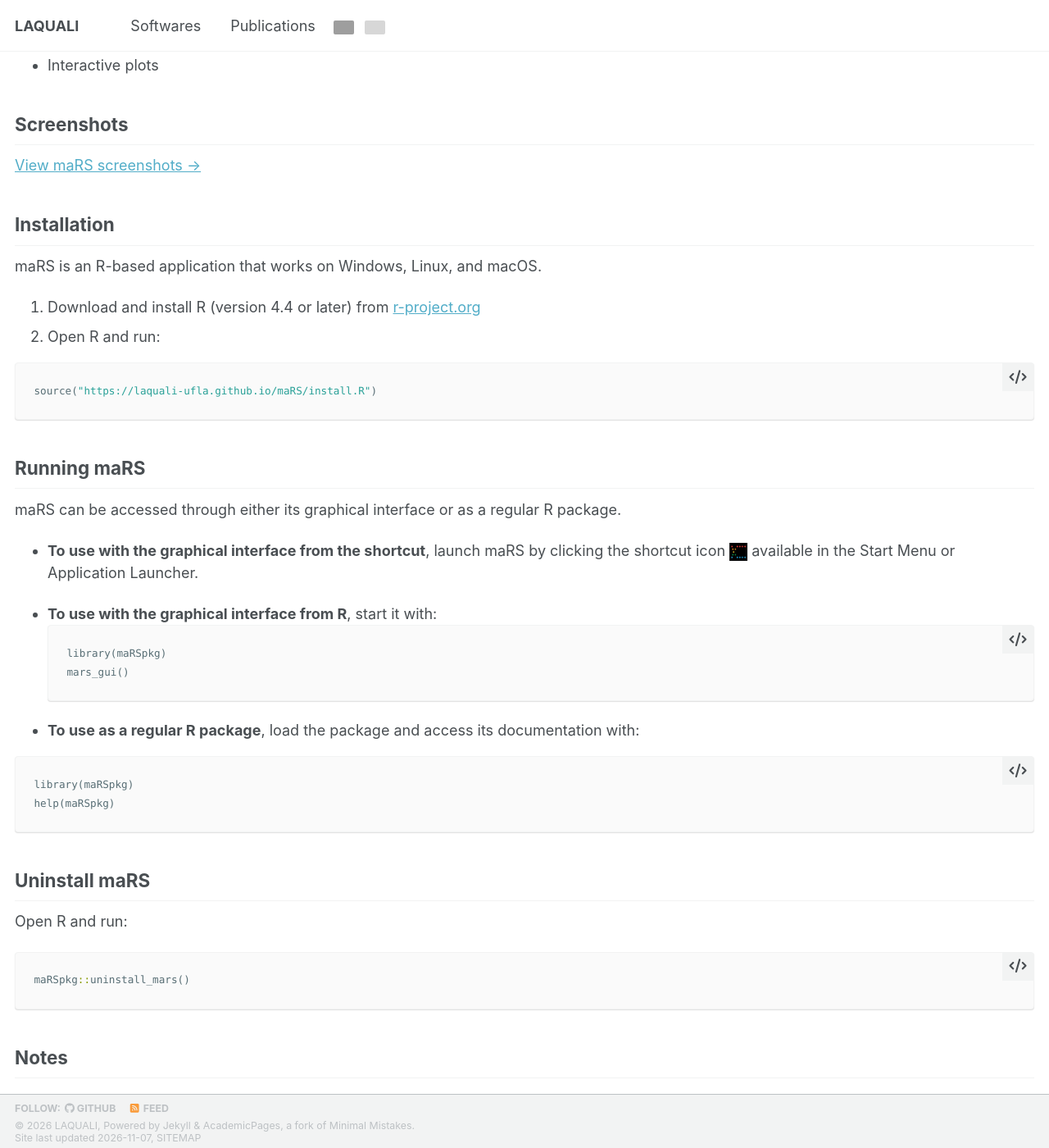
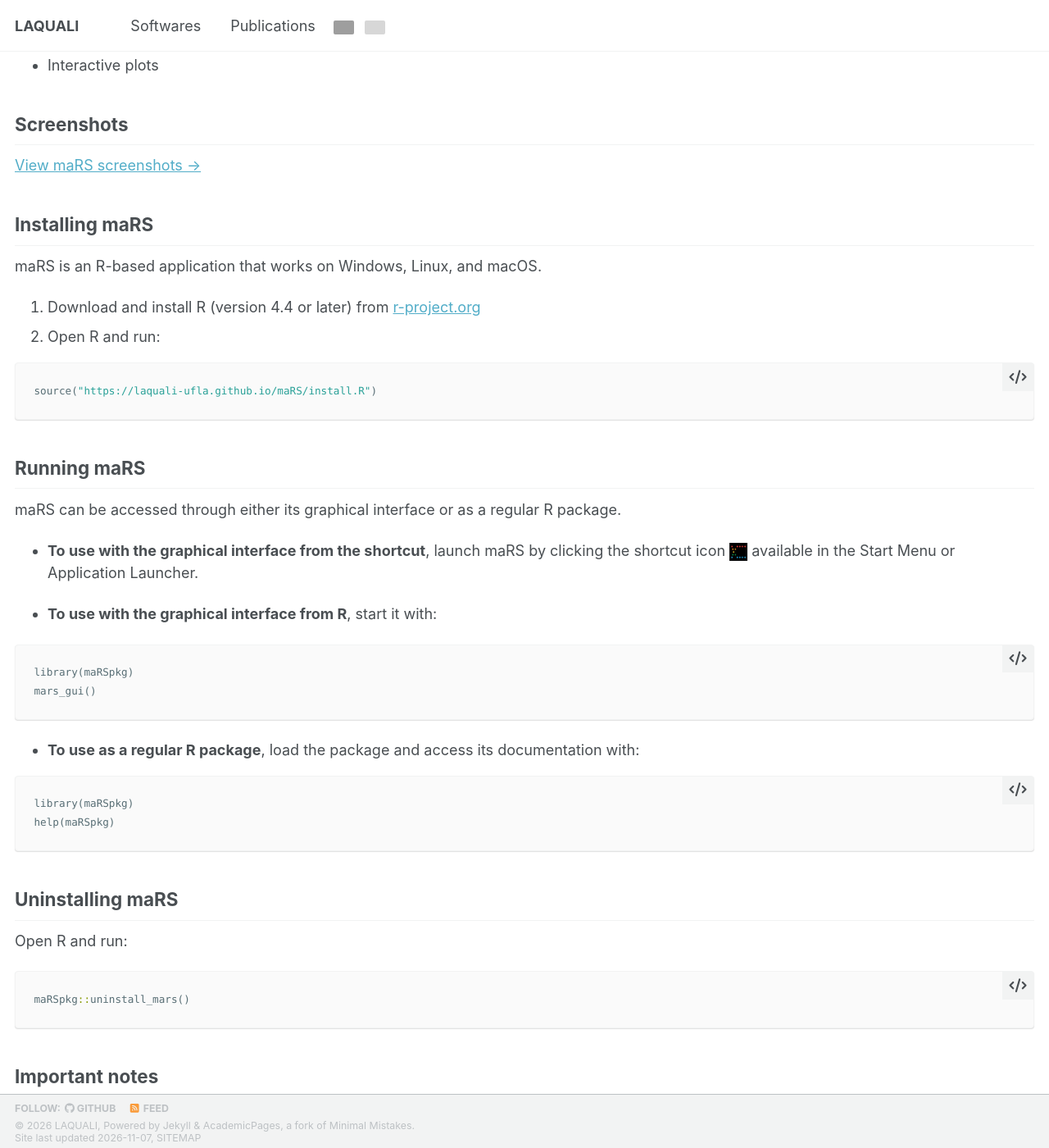
Before and after one commit to LAQUALI-UFLA/laquali-ufla.github.io, a Jekyll site: the page built from _pages/softwares/mars_temporary.md, in a window 1280 px wide and 1400 px high, scrolled down 859 px. Shown: the whole window at 82% size. Built offline with Jekyll 4.4.1, drawn with Linux system fonts in a browser that asks for light colours; a style sheet for code colours, icons or effects is not loaded; grey boxes are pictures that could not be loaded.

Commit message:
Revise installation and uninstallation sections for maRS
Updated installation and uninstallation instructions for maRS, and added important notes regarding usage.

````diff
--- a/_pages/softwares/mars_temporary.md
+++ b/_pages/softwares/mars_temporary.md
@@ -29,7 +29,7 @@ author_profile: false
 ## Screenshots
 [View maRS screenshots →](/mars_screenshots/)
 
-## Installation
+## Installing maRS
 maRS is an R-based application that works on Windows, Linux, and macOS.
 
 1. Download and install R (version 4.4 or later) from [r-project.org](https://www.r-project.org/)
@@ -45,6 +45,7 @@ maRS can be accessed through either its graphical interface or as a regular R pa
 - **To use with the graphical interface from the shortcut**, launch maRS by clicking the shortcut icon <img src="/images/logo_maRS.png" style="height: 22px; width: auto; vertical-align: middle;"> available in the Start Menu or Application Launcher.
 
 - **To use with the graphical interface from R**, start it with:
+
 ```r
 library(maRSpkg)
 mars_gui()
@@ -57,14 +58,14 @@ library(maRSpkg)
 help(maRSpkg)
 ```
 
-## Uninstall maRS
+## Uninstalling maRS
 Open R and run:
 
 ```r
 maRSpkg::uninstall_mars()
 ```
-## Notes
 
+## Important notes
 - It is recommended to disable automatic translation plugins or browser extensions when using maRS. These tools may automatically translate elements of the graphical interface, potentially affecting the display and proper functioning of some application components.
 
 - When maRS is running, your web browser may deactivate inactive tabs to reduce memory usage. If the maRS tab becomes inactive after a period without interaction, add the local maRS address to your browser's list of sites that should remain active (if this option is available).
````
